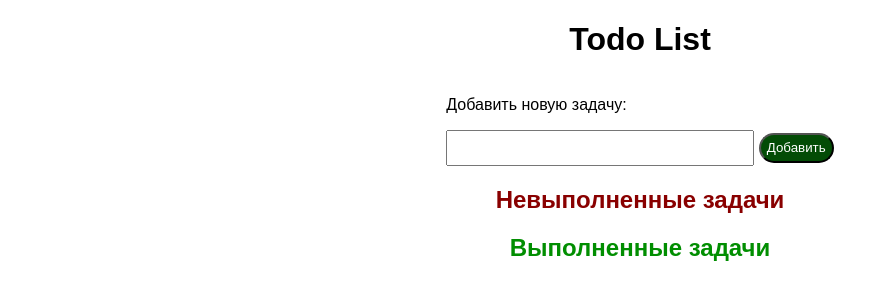
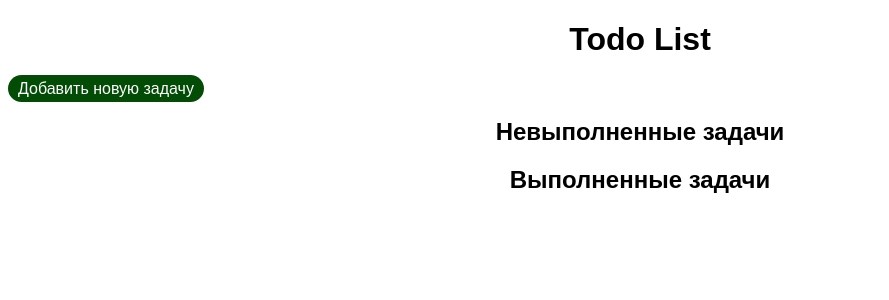
Before and after one commit to Danya2kk/todo-flask, a Flask app: page / in a window 1280 px wide. Shown: the top 300 px of the page, without its empty margins (0-889 px from the left). Run offline with Flask 3, Linux system fonts and the light colour scheme.

Commit message:
fiz index.html

```diff
--- a/templates/index.html
+++ b/templates/index.html
@@ -7,36 +7,31 @@
 </head>
 <body>
     <h1>Todo List</h1>
-    <div class="form-input">
-
-        <form action="{{ url_for('add') }}" method="POST">
-            <p>Добавить новую задачу:</p>
-            <input class="input-text" type="text" name="todoitem">
-            <input class="input-submit" type="submit" value="Добавить">
-        </form>
+    <div>
+        <a href="{{ url_for('add') }}" class="btn btn-todo">Добавить новую задачу</a>
     </div>
-    <div class="todo-list">
-        <h2 style="color: rgb(137, 0, 0);">Невыполненные задачи</h2>
+    <div>
+        <h2>Невыполненные задачи</h2>
         <ul>
             {% for todo in incomplete %}
             <li>
-                {{ todo.text }}
-                <div class="link-index">
-                    <a href="{{ url_for('complete', id=todo.id) }}" class="btn-todo">Задача выполнена</a>
-                    <a href="{{ url_for('edit', id=todo.id) }}" class="btn-todo">Редактировать</a>
-                    <a href="{{ url_for('delete', id=todo.id) }}" class="btn-todo">Удалить</a>
+                <a href="{{ url_for('task_detail', id=todo.id) }}">{{ todo.title }} ({{ todo.category }})</a>
+                <div>
+                    <a href="{{ url_for('complete', id=todo.id) }}" class="btn btn-todo">Задача выполнена</a>
+                    <a href="{{ url_for('edit', id=todo.id) }}" class="btn btn-todo">Редактировать</a>
+                    <a href="{{ url_for('delete', id=todo.id) }}" class="btn btn-todo">Удалить</a>
                 </div>
             </li>
             {% endfor %}
         </ul>
-        <h2 style="color: rgb(1, 142, 1);">Выполненные задачи</h2>
+        <h2>Выполненные задачи</h2>
         <ul>
             {% for todo in complete %}
             <li>
-                {{ todo.text }}
-                <div class="link-index">
-                    <a href="{{ url_for('edit', id=todo.id) }}" class="btn-todo">Редактировать</a>
-                    <a href="{{ url_for('delete', id=todo.id) }}" class="btn-todo">Удалить</a>
+                <a href="{{ url_for('task_detail', id=todo.id) }}">{{ todo.title }} ({{ todo.category }})</a>
+                <div>
+                    <a href="{{ url_for('edit', id=todo.id) }}" class="btn btn-edit">Редактировать</a>
+                    <a href="{{ url_for('delete', id=todo.id) }}" class="btn btn-delete">Удалить</a>
                 </div>
             </li>
             {% endfor %}
```
